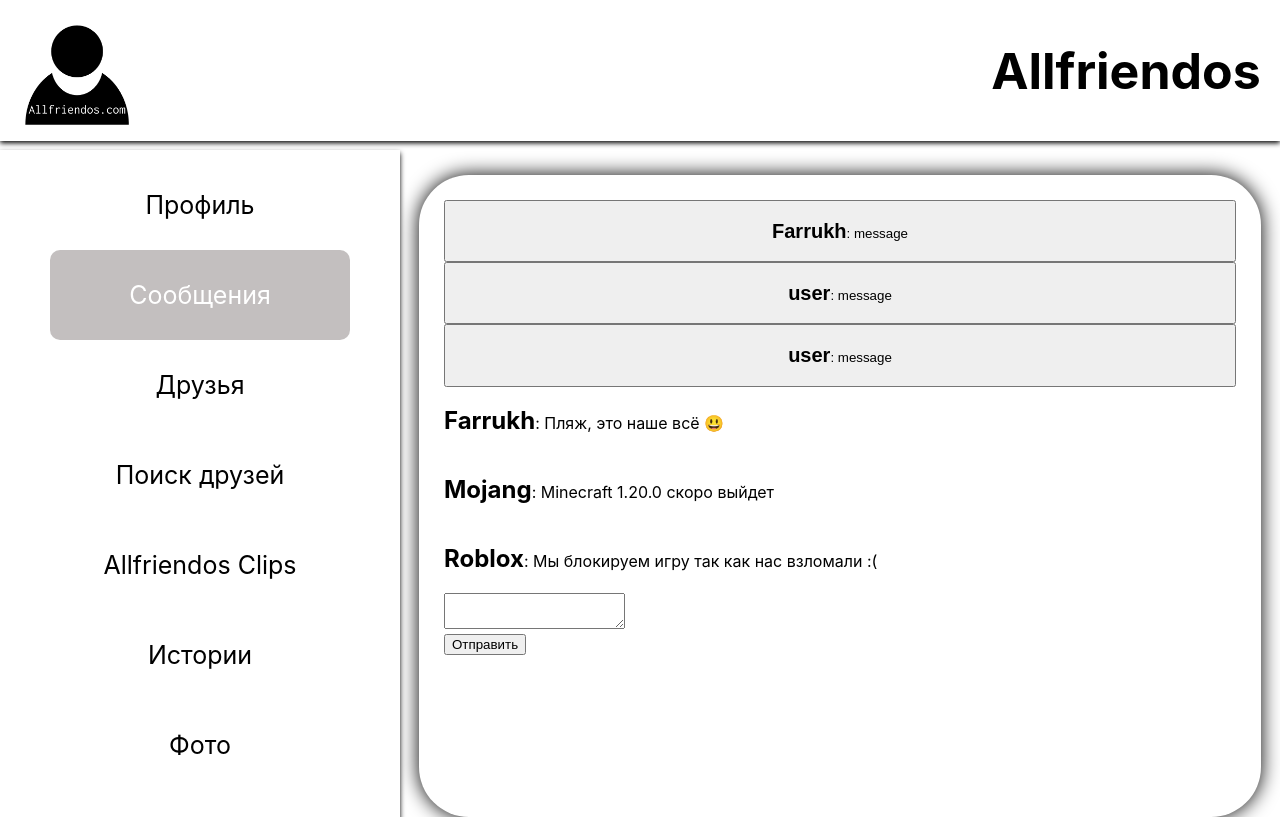
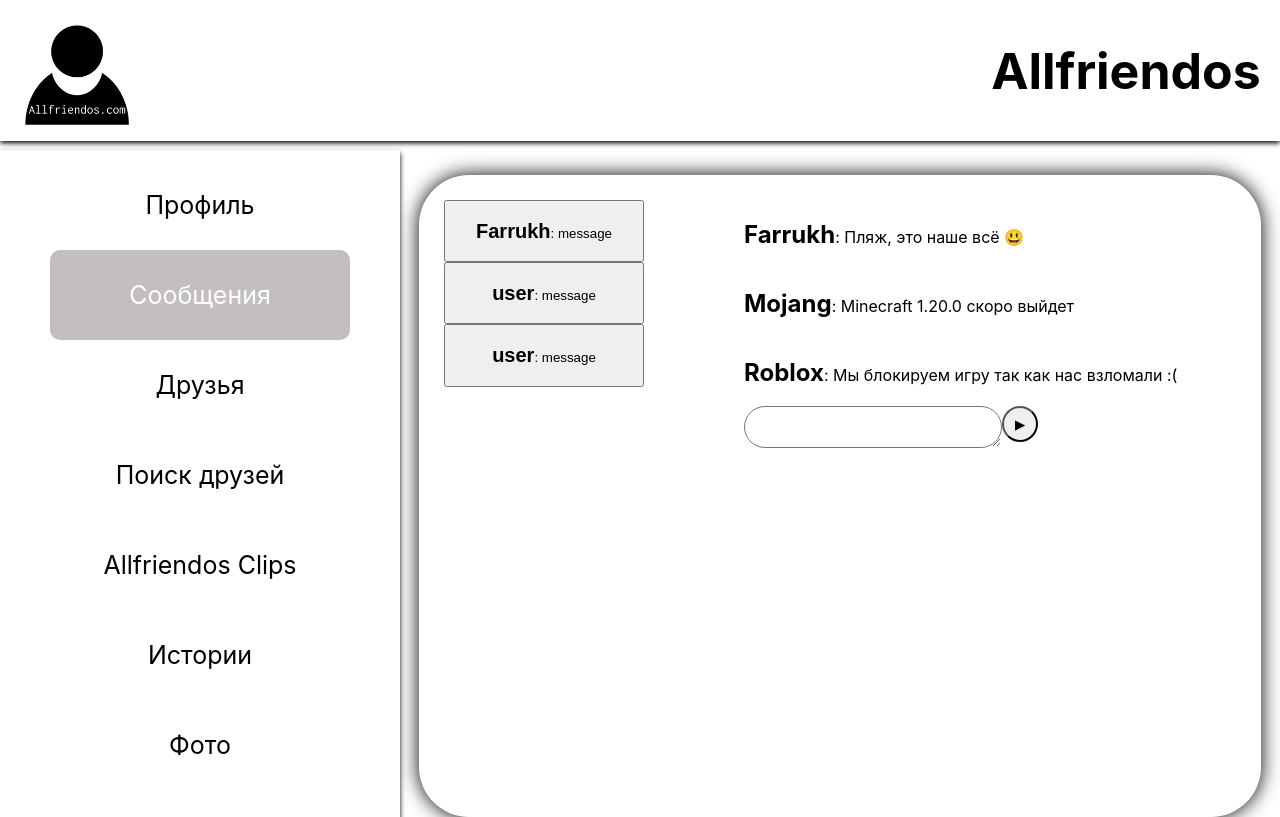
Before and after one commit to FarrukhGames/Alfriendos, a React (Create React App) app: page /messages in a window 1280 px wide. Built offline with nearby package versions, Linux system fonts and the light colour scheme.

Commit message:
Сделал дз

```diff
--- a/src/App.css
+++ b/src/App.css
@@ -46,11 +46,40 @@ img {
     box-shadow: 0px 0px 20px black;
     background-color: white;
     margin-top: 25px;
+    display: flex;
+}
+
+.messages {
+    width: 100%;
 }
 
 .names {
     display: flex;
     flex-direction: column;
+    align-items: center;
+    width: 200px;
+    height: 100%;
+    margin-right: 100px;
+}
+
+.names button {
+    width:200px;
+}
+
+.send {
+    display: flex;
+}
+
+.send textarea {
+    width: 50%;
+    border-radius: 100px;
+    padding: 5px;
+}
+
+.send button {
+    height: 36px;
+    width: 36px;
+    border-radius: 100%;
 }
 
 
--- a/src/App.jsx
+++ b/src/App.jsx
@@ -7,25 +7,28 @@ import Profile from './components/Profile';
 import Error from './components/Error';
 import {Route, Routes} from 'react-router-dom';
 
-const App = () => {
-  let numbers = [1, 2, 3, 4, 5];
+const App = (props) => {
+  const numbers = [1, 2, 3, 4, 5];
   // let numbers2 = [];
   // numbers.forEach((number ,i) => {
   //   // numbers2[i] = number + 1;
   //   numbers2.push(number * 2)
   // });
-  let numbers2 = numbers.map((number) => {
+  const numbers2 = numbers.map((number) => {
     return number * 2;
   });
-  console.log(numbers2);
+  numbers2.push(651);
+  numbers2.push(845);
+  const numbers3 = numbers2;
+  // console.log(numbers3, numbers2);
   return (
     <>
       <Header/>
       <main className="main">
         <Navigation/>
         <Routes>
-          <Route path="/messages" element={<Messages/>}/>
-          <Route path="/posts" element={<Posts/>}/>
+          <Route path="/messages" element={<Messages messages={props.messages}/>}/>
+          <Route path="/posts" element={<Posts publications={props.publications}/>}/>
           <Route path="/profile" element={<Profile/>}/>
           <Route path="/*" element={<Error/>}/>
         </Routes>
--- a/src/components/Messages.js
+++ b/src/components/Messages.js
@@ -1,10 +1,5 @@
 import Message from './Message';
 const Messages = (props) => {
-    let messages = [
-        {userName: "Farrukh", message: ": Пляж, это наше всё 😃", id: 1},
-        {userName: "Mojang", message: ": Minecraft 1.20.0 скоро выйдет", id: 2},
-        {userName: "Roblox", message: ": Мы блокируем игру так как нас взломали :(", id: 3}
-    ];
     return (
         <section className="message">
             <div className='names'>
@@ -12,12 +7,16 @@ const Messages = (props) => {
                 <button><Message/></button>
                 <button><Message/></button>
             </div>
-            {messages.map((element) => {
-                return <Message userName={element.userName} message={element.message} key={element.id}/>
-            })}
-			<textarea></textarea>
-            <br/>
-            <button>Отправить</button>
+            <div className="messages">
+                {props.messages.map((element) => {
+                    return <Message userName={element.userName} message={element.message} key={element.id}/>
+                })}
+                <div className="send">
+                    <textarea></textarea>
+                    <br/>
+                    <button>▶</button>
+                </div>
+            </div>
         </section>
     );
 }
--- a/src/components/Posts.js
+++ b/src/components/Posts.js
@@ -1,18 +1,12 @@
 import Publication from './Publication';
-import image from '../images/plage.jpg';
-const Posts = () => {
-    let publications = [
-        {userName: "Farrukh", text: "Пляж, это наше всё 😃", img: image},
-        {userName: "Leo Messi", text: "I WON THE WORLD CUP!!!" , img: image},
-        {userName: "Elon Musk", text: "Я купил планету земля", img: image}
-    ];
+const Posts = (props) => {
     return (
         <section className="posts">
             {/* <Publication userName={publications[0].userName} text={publications[0].text} img={publications[0].img}/>
             <Publication userName={publications[1].userName} text={publications[1].text} img={publications[1].img}/>
             <Publication userName={publications[2].userName} text={publications[2].text} img={publications[2].img}/> */}
-            {publications.map((element) => {
-                return <Publication userName={element.userName} text={element.text} img={element.img}/>
+            {props.publications.map((element) => {
+                return <Publication userName={element.userName} text={element.text} img={element.img} key={element.id}/>
             })}
         </section>
     );
--- a/src/index.js
+++ b/src/index.js
@@ -4,11 +4,24 @@ import './index.css';
 import App from './App';
 import reportWebVitals from './reportWebVitals';
 import {BrowserRouter}  from 'react-router-dom';
+import image from './images/plage.jpg';
+
+const messages = [
+  {userName: "Farrukh", message: ": Пляж, это наше всё 😃", id: 1},
+  {userName: "Mojang", message: ": Minecraft 1.20.0 скоро выйдет", id: 2},
+  {userName: "Roblox", message: ": Мы блокируем игру так как нас взломали :(", id: 3}
+];
+
+const publications = [
+    {userName: "Farrukh", text: "Пляж, это наше всё 😃", img: image, id: 1},
+    {userName: "Leo Messi", text: "I WON THE WORLD CUP!!!" , img: image, id: 2},
+    {userName: "Elon Musk", text: "Я купил планету земля", img: image, id: 3}
+];
 
 const root = ReactDOM.createRoot(document.getElementById('root'));
 root.render(
   <BrowserRouter>
-    <App />
+    <App messages={messages} publications={publications}/>
   </BrowserRouter>
 );
 
```
